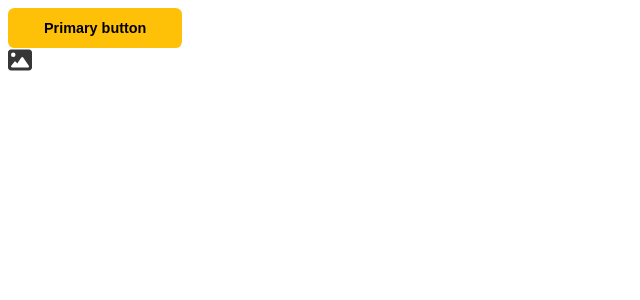
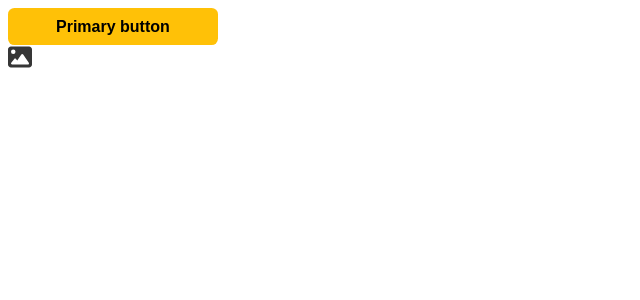
Before and after one commit to CyprienF/buzzui-vue, a Vue app: page / in a window 1280 px wide. Shown: the top 300 px of the page, without its empty margins (0-640 px from the left). Built offline with nearby package versions, Linux system fonts and the light colour scheme.

Commit message:
style(BuzzButton): update style

```diff
--- a/src/components/BuzzButton.vue
+++ b/src/components/BuzzButton.vue
@@ -34,9 +34,14 @@ const backgroundColor = computed(() => getColor(props.color));
   color: v-bind(color);
   background-color: v-bind(backgroundColor);
 
-  font-size: 0.9rem;
+  display: flex;
+  justify-content: space-around;
+  align-items: center;
+  gap: 0.5rem;
+
+  font-size: 1rem;
   font-weight: 600;
-  padding: 0.75rem 2.25rem;
+  padding: 0.6rem 3rem;
   border-radius: 0.4rem;
   border: none;
 }
```
